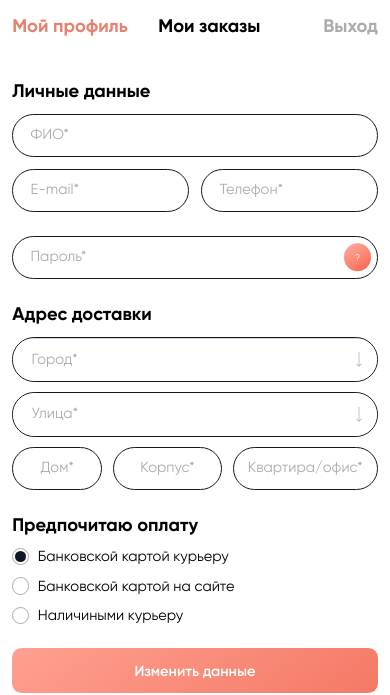
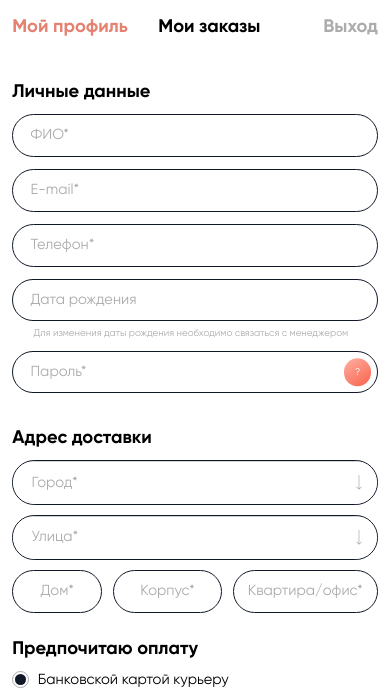
Before and after one commit to izvolte/simplekitchen, a plain HTML site: page profile-page.html in a window 390 px wide. Shown: the part 155-850 px from the top of the page. Drawn offline with Linux system fonts and the light colour scheme.

Commit message:
Add birthday blocks

```diff
--- a/assets/css/style.sass
+++ b/assets/css/style.sass
@@ -2311,10 +2311,13 @@ label
       @media only screen and (max-width: 650px)
         margin-bottom: 3.1250vw
         width: 100%
+      &:last-child
+        margin-bottom: 0
     &_mini
       margin-bottom: 0
       &:last-child
         margin-right: 0
+
   &__item
     display: flex
     align-items: center
@@ -2426,6 +2429,11 @@ label
     margin-bottom: 3.1250vw
     @media only screen and (max-width: 650px)
       margin-bottom: 6.2500vw
+    &_profile
+      margin-bottom: 107rem
+      @media only screen and (max-width: 650px)
+        margin-bottom: 27rem
+
   &__address-data
     position: relative
   &__name
@@ -2435,15 +2443,53 @@ label
   &__block
     justify-content: space-between
     display: flex
+    align-items: center
     height: 4.1667vw
+    margin-bottom: 56rem
     @media only screen and (max-width: 650px)
       height: 10.9375vw
+      margin-bottom: 10rem
+    &_no-space
+      justify-content: unset
+    &:last-child
+      margin-bottom: 0
+  &__date-change
+    position: absolute
+    left: 376rem
+    top: 50%
+    transform: translateY(-50%)
+    width: 286rem
+    color: $text-shadow
+    @media only screen and (max-width: 650px)
+      left: 155rem
+      width: 141rem
+    &_in-cart
+      left: 50%
+      top: unset
+      bottom: -37rem
+      transform: translate(-50%, 0%)
+      @media only screen and (max-width: 650px)
+        bottom: -14rem
+        width: 265rem
   &__block-profile-contacts
     display: flex
     margin-bottom: 1.5625vw
     justify-content: space-between
     @media only screen and (max-width: 650px)
-      margin-bottom: 6.2500vw
+      margin-bottom: 10rem
+      display: block
+    .input__group_mini
+      @media only screen and (max-width: 650px)
+        margin-bottom: 10rem
+      &:last-child
+        margin-bottom: 0
+    .form__input_mini
+      @media only screen and (max-width: 650px)
+        width: 100%
+    .input__group_date-change
+      @media only screen and (max-width: 650px)
+        margin-bottom: 24rem
+
   &__block-home
     display: flex
     margin-bottom: 3.1250vw
--- a/profile-page.html
+++ b/profile-page.html
@@ -141,7 +141,7 @@
                         <h2 class="form-title text_weight_bold text_size_l">Мой профиль</h2>
                         <form action="#" id="form">
                             <div class="profile__form form-basket">
-                                <div class="form__data">
+                                <div class="form__data form__data_profile">
                                     <h5 class="form__name text_weight_bold text_size_m">Личные данные</h5>
                                     <div class="input__group input__group_big">
                                         <input type="text" name="username"
@@ -163,16 +163,26 @@
                                             <span class="ch-input__label text_size_s">Телефон*</span>
                                         </div>
                                     </div>
-                                    <div class="input__group input__group_big input__group-password">
-                                        <input type="password" name="username"
-                                               class="form__input form__input_big text_size_s error-text"
-                                               placeholder=" ">
-                                        <span class="ch-input__label text_size_s">Пароль*</span>
-                                        <span class="ch-input__info text_color_white text_size_s">?
+                                    <div class="form__block-profile-contacts">
+                                        <div class="input__group input__group_mini input__group_date-change">
+                                            <input type="text" name="email" class="form__input form__input_mini text_size_s error-text" placeholder=" ">
+                                            <span class="ch-input__label text_size_s">Дата рождения</span>
+                                            <div class="form__date-change form__date-change_in-cart text_size_xxxs">
+                                                Для изменения даты рождения
+                                                необходимо связаться с менеджером
+                                            </div>
+                                        </div>
+                                        <div class="input__group input__group-password">
+                                            <input type="password" name="username"
+                                                   class="form__input form__input_mini text_size_s error-text"
+                                                   placeholder=" ">
+                                            <span class="ch-input__label text_size_s">Пароль*</span>
+                                            <span class="ch-input__info text_color_white text_size_s">?
                                             <span class="text_size_xxs">
                                                 Выбирайте надежный пароль. Не используйте в качестве пароля часто встречающиеся слова, имена или даты рождения Ваших близкиих, кличку собаки. Допустимы к использованию символы в верхнем и нижнем регистре английского алфавита A-z< цифры 0-9, нижнее подчперкивание _, спецсимволы @#$%^&
                                             </span>
                                         </span>
+                                        </div>
                                     </div>
                                 </div>
                                 <div class="form__address-data">
```
Also changed, not shown: basket-page-sign-up.html (+4 -0 lines), basket-page.html (+10 -0 lines), assets/css/style.css, 1 other file.
